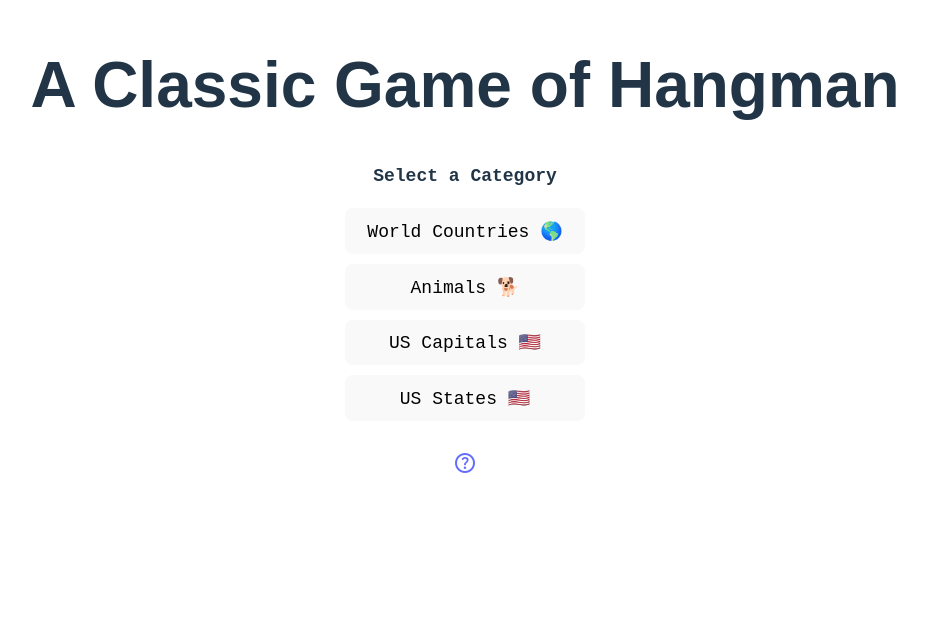
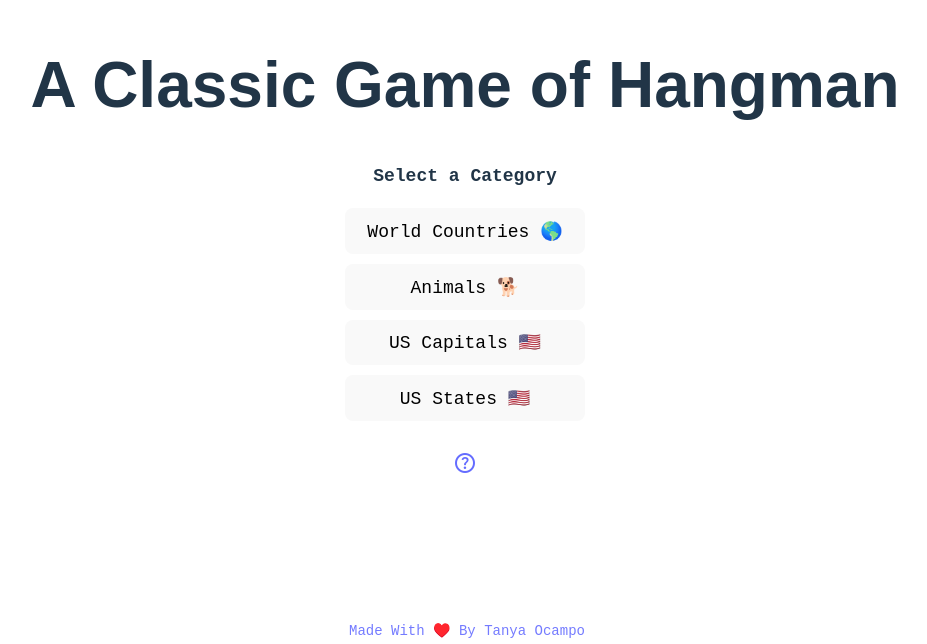
Before and after one commit to Tocampo627/hang-man-2.0, a React (Vite) app: page / in a window 1280 px wide. Shown: the part 156-800 px from the top of the page, without its empty margins (175-1102 px from the left). Built offline with nearby package versions, Linux system fonts and the light colour scheme; a web font is replaced by a local one.

Commit message:
added footer

```diff
--- a/index.html
+++ b/index.html
@@ -13,6 +13,7 @@
       rel="stylesheet"
       href="https://fonts.googleapis.com/css2?family=Material+Symbols+Outlined:opsz,wght,FILL,GRAD@20..48,100..700,0..1,-50..200"
     />
+    <link rel="preconnect" href="https://fonts.googleapis.com" />
     <meta name="viewport" content="width=device-width, initial-scale=1.0" />
     <title>Classic Hang Man</title>
   </head>
@@ -20,4 +21,6 @@
     <div id="root"></div>
     <script type="module" src="/src/main.tsx"></script>
   </body>
+
+  <footer>Made With ♥️ By Tanya Ocampo</footer>
 </html>
--- a/src/App.tsx
+++ b/src/App.tsx
@@ -63,6 +63,7 @@ function App() {
               <a onClick={() => setState(true)}>
                 <span className="material-symbols-outlined">help</span>
               </a>
+
             </div>
           </div>
         </div>
--- a/src/index.css
+++ b/src/index.css
@@ -69,3 +69,13 @@ button:disabled {
     background-color: #f9f9f9;
   }
 }
+footer {
+  text-align: center;
+  padding: 2px;
+  color: #747bff;
+  position: absolute;
+  bottom: 0;
+  font-size: 14px;
+  width: 100%;
+  font-family: "Courier New", Courier, monospace;
+}
```
